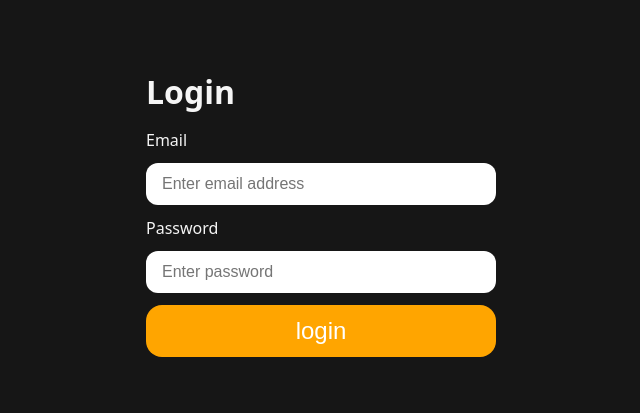
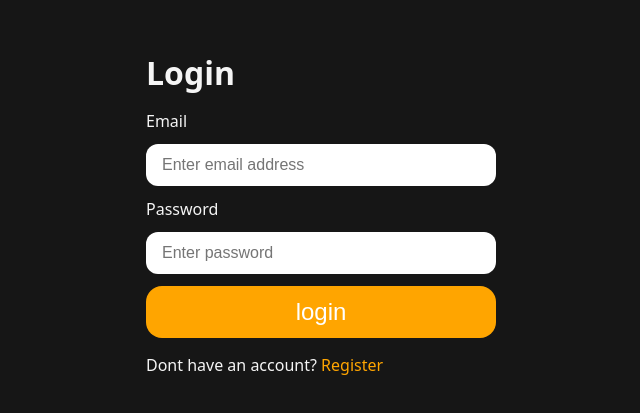
Before and after one commit to Rajaryan99/tailorcv, a React app in the folder frontend/: page /login in a window 1280 px wide. Shown: the part 187-600 px from the top of the page, without its empty margins (319-959 px from the left). Built offline with nearby package versions, Linux system fonts and the light colour scheme; the HTML template or start-up script is replaced by a standard one.

Commit message:
added style got navigation Link

```diff
--- a/frontend/src/features/auth/auth.form.scss
+++ b/frontend/src/features/auth/auth.form.scss
@@ -36,4 +36,9 @@ main {
             font-size: 1rem;
         }
     }
+
+    .authLink{
+        text-decoration: none;
+        color: orange;
+    }
 }
--- a/frontend/src/features/auth/pages/Login.jsx
+++ b/frontend/src/features/auth/pages/Login.jsx
@@ -1,4 +1,5 @@
 import '../auth.form.scss'
+import { Link } from 'react-router-dom'
 
 export default function Login() {
 
@@ -26,6 +27,9 @@ export default function Login() {
           </button>
 
        </form>
+
+              <p>Dont have an account? <Link to={"/register"} className='authLink'>Register</Link></p>
+
       </div>
     </main>
   )
--- a/frontend/src/features/auth/pages/Register.jsx
+++ b/frontend/src/features/auth/pages/Register.jsx
@@ -1,3 +1,5 @@
+import { Link } from "react-router-dom"
+
 export default function Register() {
   const handleSubmit = (e) => {
     e.preventDefault()
@@ -27,6 +29,8 @@ export default function Register() {
           </button>
 
        </form>
+
+       <p>Already have an account? <Link to={"/login"} className="authLink">Login</Link></p>
       </div>
     </main>
   )
```
